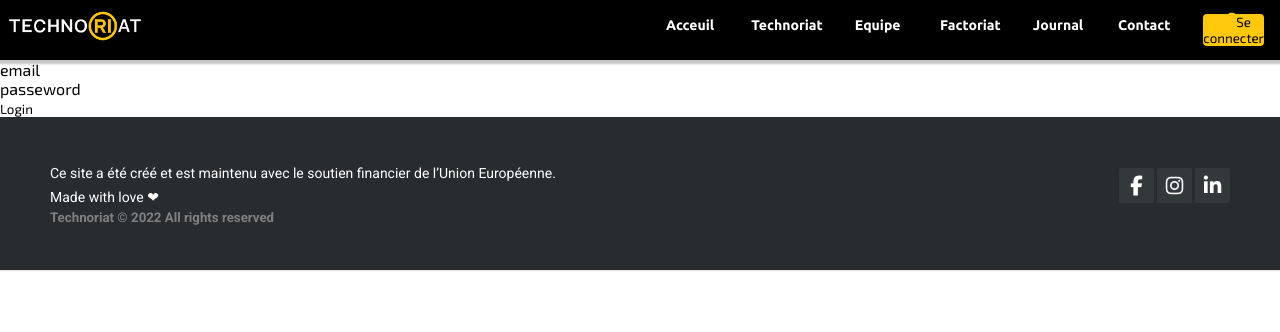
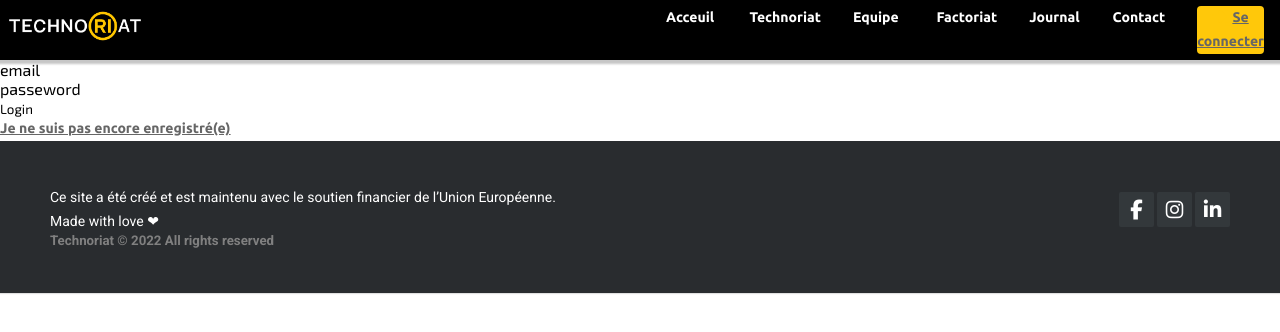
Before and after one commit to Amani0905/Projet-Factoriat, a React (Create React App) app in the folder client/: page /Technoriat/Login in a window 1280 px wide. Shown: the top 332 px of the page. Built offline with nearby package versions, Linux system fonts and the light colour scheme; a web font is replaced by a local one.

Commit message:
Lier bouton se connecter

```diff
--- a/client/src/Components/Navbar.js
+++ b/client/src/Components/Navbar.js
@@ -1,19 +1,27 @@
-import { useState } from 'react'
-import React from 'react'
-import '../styles/Navbar.css'
-import { Link } from 'react-router-dom';
+import { useState } from "react";
+import React from "react";
+import "../styles/Navbar.css";
+import { Link } from "react-router-dom";
 
 const Navbar = () => {
-    const [isNavExpanded, setIsNavExpanded] = useState(false)
+  const [isNavExpanded, setIsNavExpanded] = useState(false);
   return (
- <div><nav className="navigation">
-
+    <div>
+      <nav className="navigation">
         <a href="http://localhost:3000/Technoriat/acceuil">
-    <img href="http://localhost:3000/Technoriat/acceuil"className="logo-Technoriat" src={require("../styles/img/Logo Technoriat.png")} alt="Technoriat" />
+          <img
+            href="http://localhost:3000/Technoriat/acceuil"
+            className="logo-Technoriat"
+            src={require("../styles/img/Logo Technoriat.png")}
+            alt="Technoriat"
+          />
         </a>
-    <button className="hamburger" onClick={() => {
+        <button
+          className="hamburger"
+          onClick={() => {
             setIsNavExpanded(!isNavExpanded);
-        }}>
+          }}
+        >
           {/* icon from heroicons.com */}
           <svg
             xmlns="http://www.w3.org/2000/svg"
@@ -31,37 +39,53 @@ const Navbar = () => {
         <div
           className={
             isNavExpanded ? "navigation-menu expanded" : "navigation-menu"
-      }>
+          }
+        >
           <ul>
             <li>
-          <Link className="nav" to='/Technoriat/acceuil'>Acceuil</Link>
+              <Link className="nav" to="/Technoriat/acceuil">
+                Acceuil
+              </Link>
             </li>
             <li>
-          <Link className="nav" to='/Technoriat/Technoriat'>Technoriat</Link>
+              <Link className="nav" to="/Technoriat/Technoriat">
+                Technoriat
+              </Link>
             </li>
             <li>
-          <Link className="nav" to='/Technoriat/equipe'>Equipe</Link>
+              <Link className="nav" to="/Technoriat/equipe">
+                Equipe
+              </Link>
             </li>
             <li>
-          <Link className="nav" to='/Technoriat/Factoriat'>Factoriat</Link>
+              <Link className="nav" to="/Technoriat/Factoriat">
+                Factoriat
+              </Link>
             </li>
             <li>
-          <Link className="nav" to='/Technoriat/journal'>Journal</Link>
+              <Link className="nav" to="/Technoriat/journal">
+                Journal
+              </Link>
             </li>
             <li>
-          <Link className="nav" to='/Technoriat/contact'>Contact</Link>
+              <Link className="nav" to="/Technoriat/contact">
+                Contact
+              </Link>
             </li>
-        <li><button className="bt" type='button'>
-          <i className='fa-solid fa-right-to-bracket fa-lg'> </i>
-          <span className='text'>Se connecter</span >
-
+            <li>
+              <button className="bt" type="button">
+                <i className="fa-solid fa-right-to-bracket fa-lg"> </i>
+                <Link className="text" to="/Technoriat/Login">
+                  Se connecter
+                </Link>
+                {/* <span className='text'>Se connecter</span > */}
               </button>
             </li>
           </ul>
         </div>
-  </nav></div>
+      </nav>
+    </div>
+  );
+};
 
- )}
-
-
-export default Navbar
+export default Navbar;
--- a/client/src/Pages/Login.js
+++ b/client/src/Pages/Login.js
@@ -1,5 +1,5 @@
 import { useEffect } from "react";
-import { useNavigate } from "react-router-dom";
+import { Link, useNavigate } from "react-router-dom";
 import { useForm } from "react-hook-form";
 import { useDispatch, useSelector } from "react-redux";
 import { login as loginAction } from "../actions/personActions";
@@ -25,7 +25,11 @@ const Login = () => {
         <input required type="password" {...register("password")}></input>
         <br />
         {errors && <p>{errors}</p>}
-        <button>Login</button>
+        <button>Login</button> <br />
+        <Link to="/Technoriat/Register">
+          {" "}
+          Je ne suis pas encore enregistré(e)
+        </Link>
       </form>
     </div>
   );
--- a/client/src/Pages/Register.js
+++ b/client/src/Pages/Register.js
@@ -1,5 +1,5 @@
 import { useEffect } from "react";
-import { useNavigate } from "react-router-dom";
+import { Link, useNavigate } from "react-router-dom";
 import { useForm } from "react-hook-form";
 import { useDispatch, useSelector } from "react-redux";
 import { register as registerAction } from "../actions/personActions";
@@ -29,7 +29,8 @@ const Register = () => {
         <label>address</label>
         <input required type="text" {...register("address")}></input>
         <br />
-        <button>Register</button>
+        <button>Register</button> <br />
+        <Link to="/Technoriat/Login"> Je suis déjà enregistré(e)</Link>
       </form>
     </div>
   );
--- a/client/src/actions/personActions.js
+++ b/client/src/actions/personActions.js
@@ -8,9 +8,9 @@ import {
 } from "./types";
 export const register = (personData, nav) => async (dispatch) => {
   try {
-    const res = axios.post("/api/person/register", personData);
+    const res = await axios.post("/api/person/register", personData);
     dispatch({ type: REGISTER_SUCCESS, payload: res.data });
-    nav("/Login");
+    nav("/Technoriat/Login");
   } catch (error) {
     dispatch({ type: REGISTER_FAIL, payload: error });
   }
@@ -20,7 +20,7 @@ export const login = (personData, nav) => async (dispatch) => {
   try {
     const res = await axios.post("/api/person/login", personData);
     dispatch({ type: LOGIN_SUCCESS, payload: res.data });
-    nav("/Login");
+    nav("/Technoriat/Profil");
   } catch (error) {
     dispatch({
       type: LOGIN_FAIL,
--- a/client/src/reducers/PersonReducer.js
+++ b/client/src/reducers/PersonReducer.js
@@ -7,7 +7,7 @@ import {
 } from "../actions/types";
 
 const initState = {
-  userInfo: JSON.parse(localStorage.getItem("personInfo")) || {},
+  userInfo: JSON.parse(localStorage.getItem("userInfo")) || {},
   token: localStorage.getItem("token") || null,
   errors: null,
   isAuth: Boolean(localStorage.getItem("isAuth")) || false,
@@ -20,17 +20,17 @@ const PersonReducer = (state = initState, { type, payload }) => {
     case REGISTER_SUCCESS:
       return {
         ...state,
-        personInfo: payload.newPerson,
+        userInfo: payload.newPerson,
         errors: null,
       };
     case LOGIN_SUCCESS:
       localStorage.setItem("token", payload.token);
       localStorage.setItem("isAuth", true);
-      localStorage.setItem("personInfo", JSON.stringify(payload.existUser));
+      localStorage.setItem("userInfo", JSON.stringify(payload.existUser));
 
       return {
         ...state,
-        personInfo: payload.existUser,
+        userInfo: payload.existUser,
         token: payload.token,
         isAuth: true,
         errors: null,
```
Also changed, not shown: 1 other file (tests, documents, lock files or other folders). Lines whose indentation alone changed are shown as unchanged.
